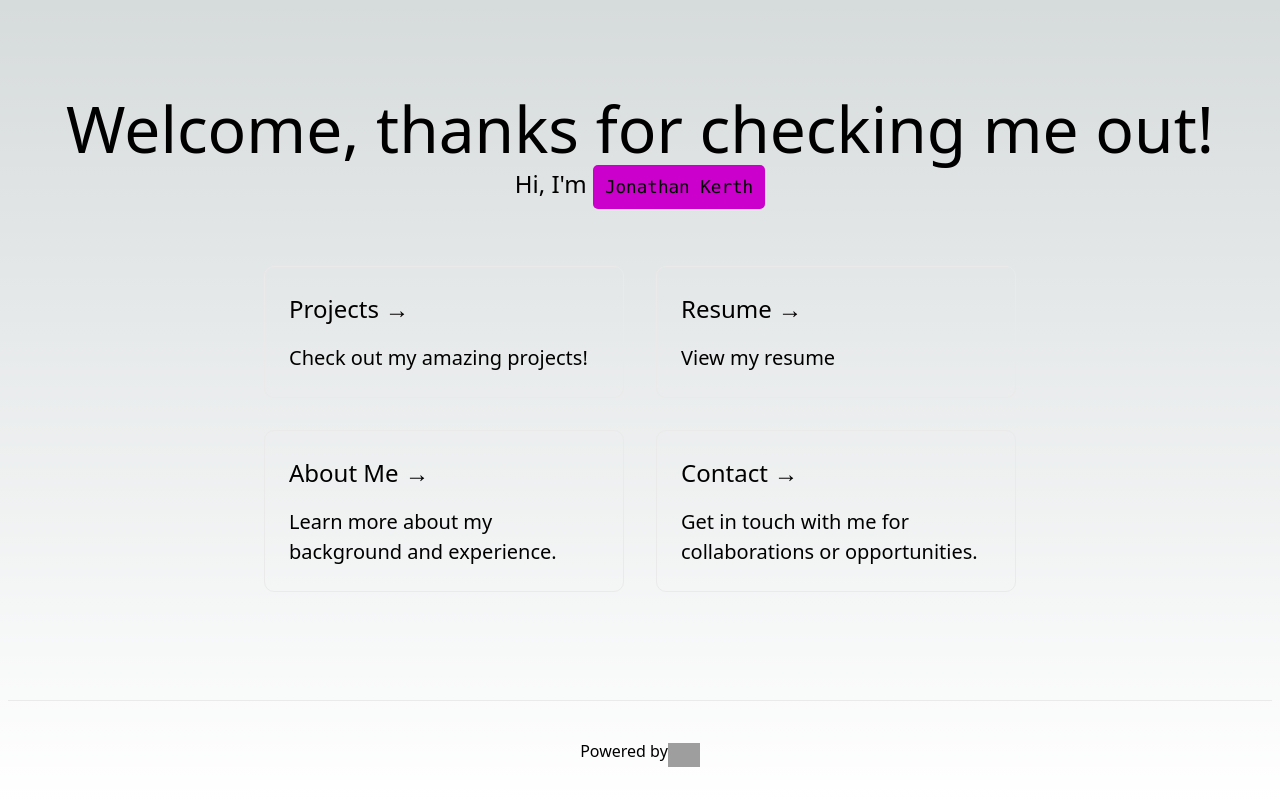
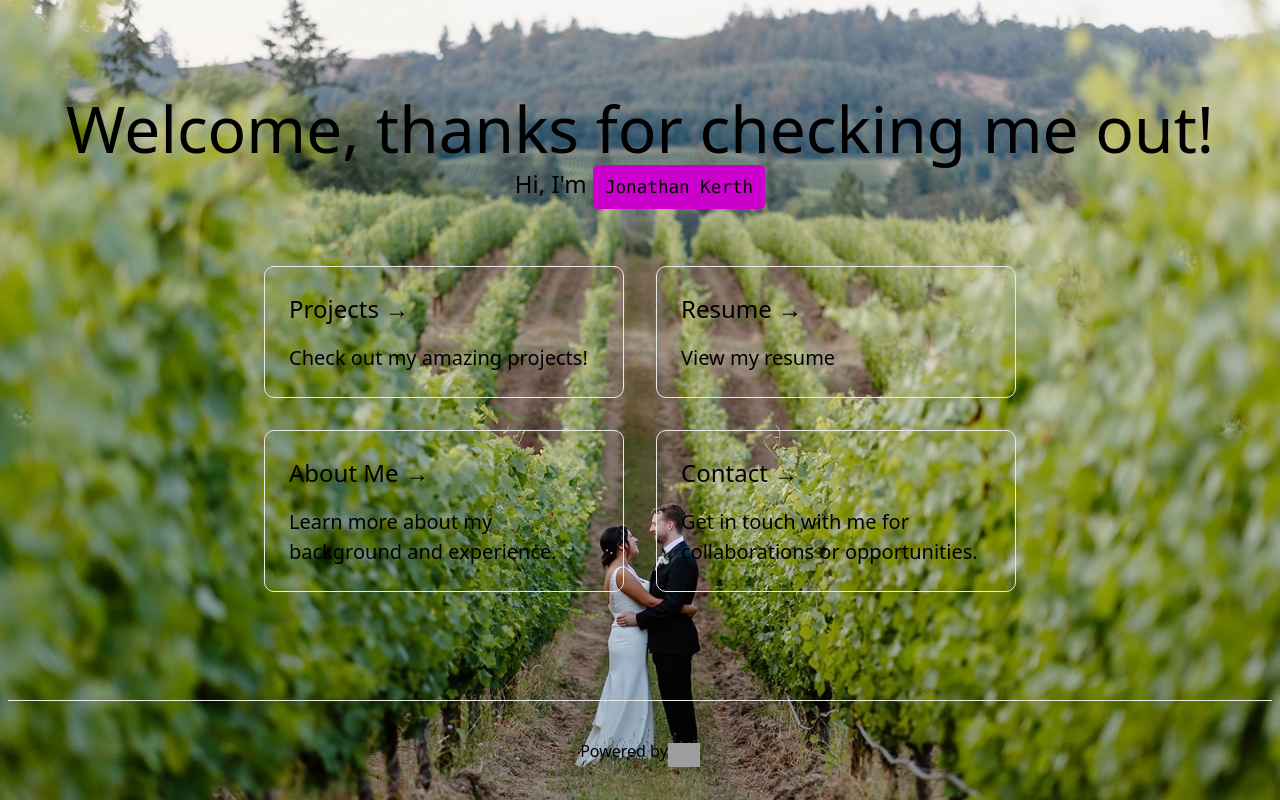
Before and after one commit to jonathankerth/my-portfolio, a Next.js app: page / in a window 1280 px wide. Built offline with nearby package versions, Linux system fonts and the light colour scheme; grey boxes are pictures that could not be loaded.

Commit message:
add bg-image to index.js

```diff
--- a/src/pages/index.js
+++ b/src/pages/index.js
@@ -5,6 +5,7 @@ import styles from "../styles/Home.module.css";
 export default function Home() {
 	return (
 		<div className={styles.container}>
+			<div className={styles.backgroundImage}></div>
 			<Head>
 				<title>Software Engineer Portfolio</title>
 				<meta
--- a/src/styles/Home.module.css
+++ b/src/styles/Home.module.css
@@ -106,3 +106,16 @@
 .logo {
 	height: 1em;
 }
+
+.backgroundImage {
+	background-image: url("../../public/bg-image.webp");
+	background-position: center;
+	background-repeat: no-repeat;
+	background-size: cover;
+	position: absolute;
+	top: 0;
+	left: 0;
+	width: 100%;
+	height: 100%;
+	z-index: -1;
+}
```
Also changed, not shown: public/bg-image.webp (added).
